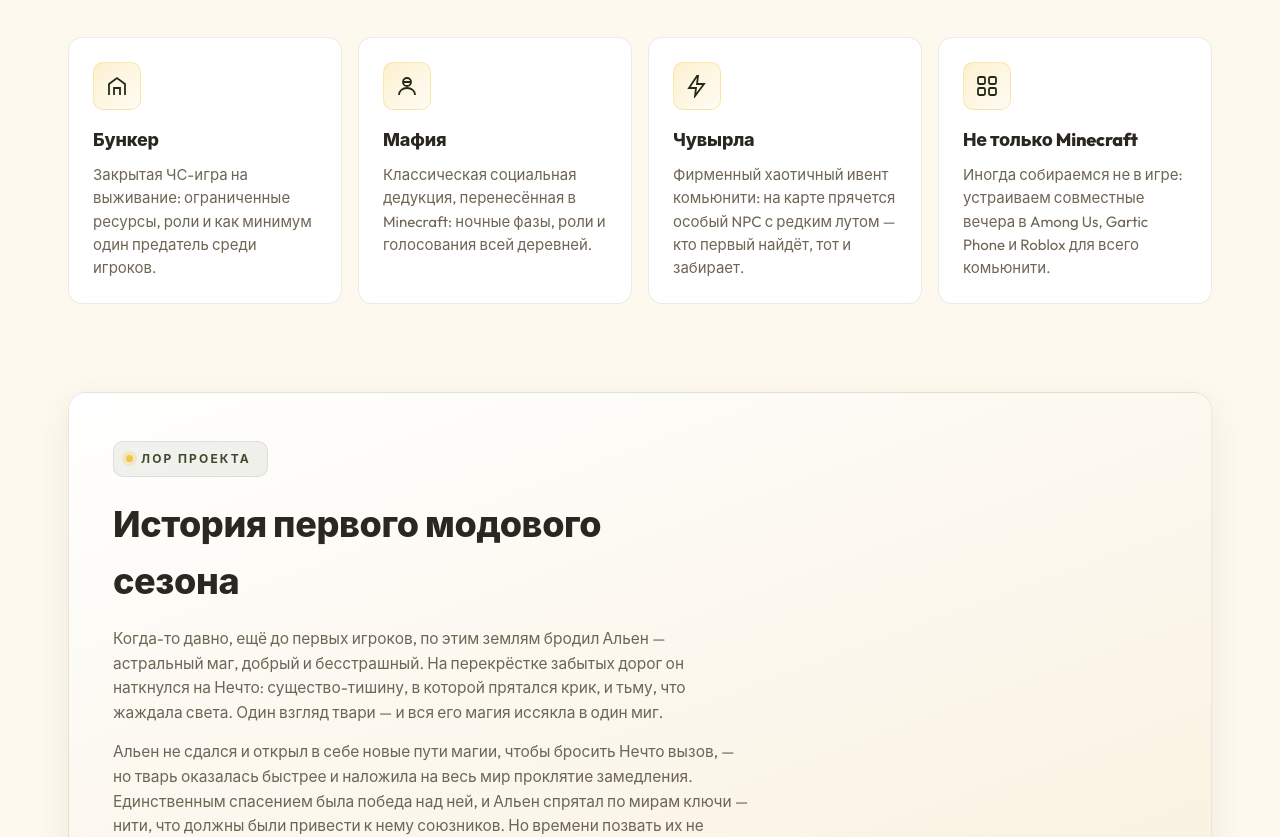
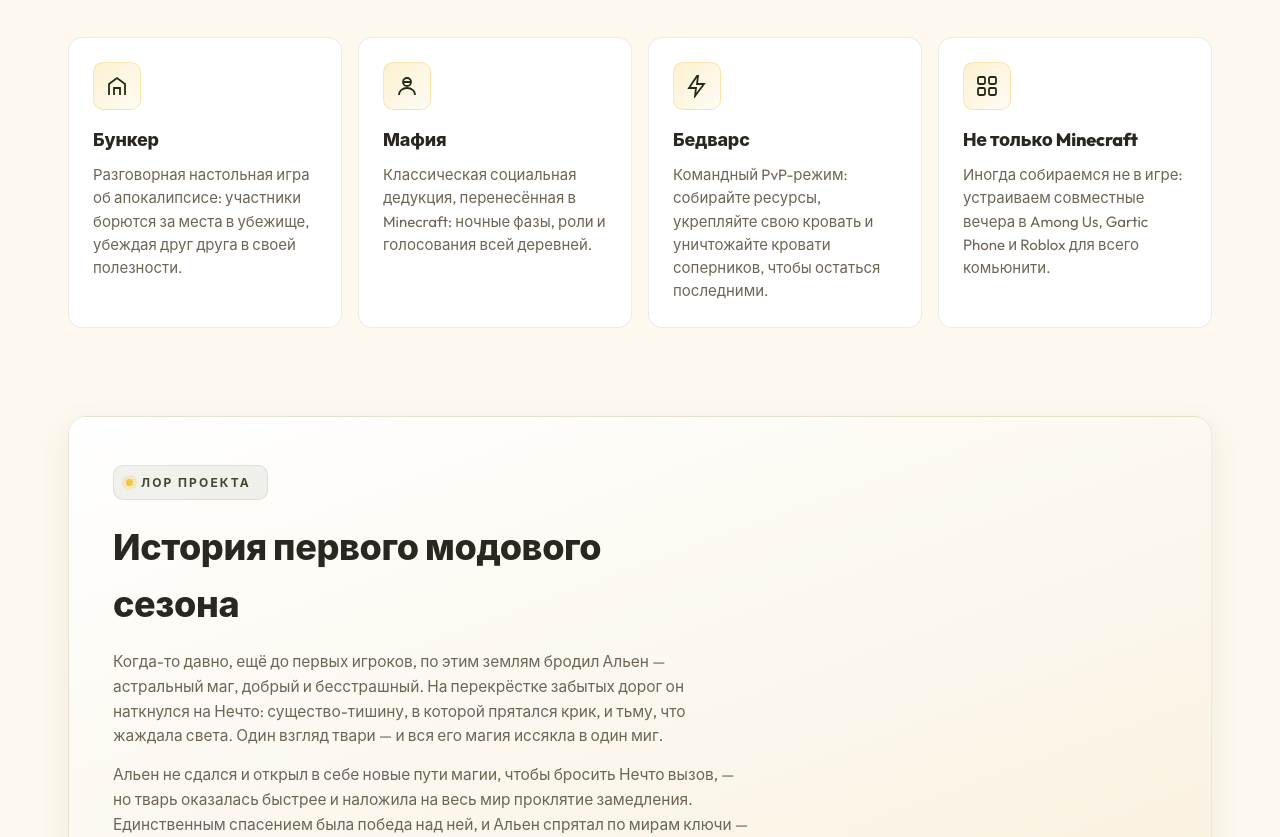
Before and after one commit to Dtermi/clarity, a website: page about.html in a window 1280 px wide. Shown: the part 1243-2080 px from the top of the page. Drawn offline with Linux system fonts and the light colour scheme.

Commit message:
Add files via upload

```diff
--- a/about.html
+++ b/about.html
@@ -115,7 +115,7 @@
     <div class="card reveal">
       <div class="icon-tile"><svg viewBox="0 0 24 24" fill="none" stroke="currentColor" stroke-width="1.8"><path d="M4 21V10l8-6 8 6v11"/><path d="M9 21v-7h6v7"/></svg></div>
       <h3>Бункер</h3>
-      <p>Закрытая ЧС-игра на выживание: ограниченные ресурсы, роли и как минимум один предатель среди игроков.</p>
+      <p>Разговорная настольная игра об апокалипсисе: участники борются за места в убежище, убеждая друг друга в своей полезности.</p>
     </div>
     <div class="card reveal reveal-delay-1">
       <div class="icon-tile"><svg viewBox="0 0 24 24" fill="none" stroke="currentColor" stroke-width="1.8"><circle cx="12" cy="8" r="4"/><path d="M4 21c0-4.4 3.6-7 8-7s8 2.6 8 7"/><path d="M9 8h6"/></svg></div>
@@ -124,8 +124,8 @@
     </div>
     <div class="card reveal reveal-delay-2">
       <div class="icon-tile"><svg viewBox="0 0 24 24" fill="none" stroke="currentColor" stroke-width="1.8"><path d="M12 2 4 14h7l-1 8 9-12h-7l1-8Z"/></svg></div>
-      <h3>Чувырла</h3>
-      <p>Фирменный хаотичный ивент комьюнити: на карте прячется особый NPC с редким лутом — кто первый найдёт, тот и забирает.</p>
+      <h3>Бедварс</h3>
+      <p>Командный PvP-режим: собирайте ресурсы, укрепляйте свою кровать и уничтожайте кровати соперников, чтобы остаться последними.</p>
     </div>
     <div class="card reveal reveal-delay-3">
       <div class="icon-tile"><svg viewBox="0 0 24 24" fill="none" stroke="currentColor" stroke-width="1.8"><rect x="3" y="3" width="7" height="7" rx="1.5"/><rect x="14" y="3" width="7" height="7" rx="1.5"/><rect x="3" y="14" width="7" height="7" rx="1.5"/><rect x="14" y="14" width="7" height="7" rx="1.5"/></svg></div>
```
